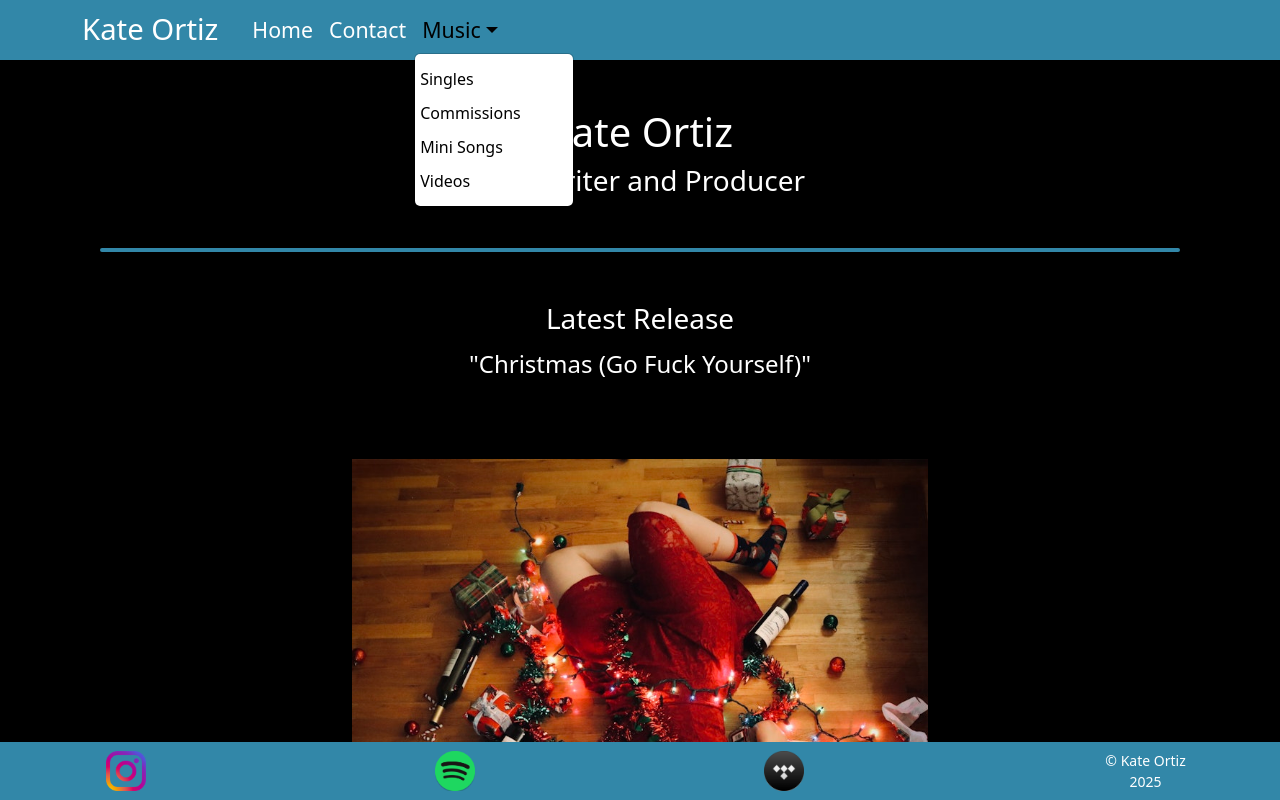
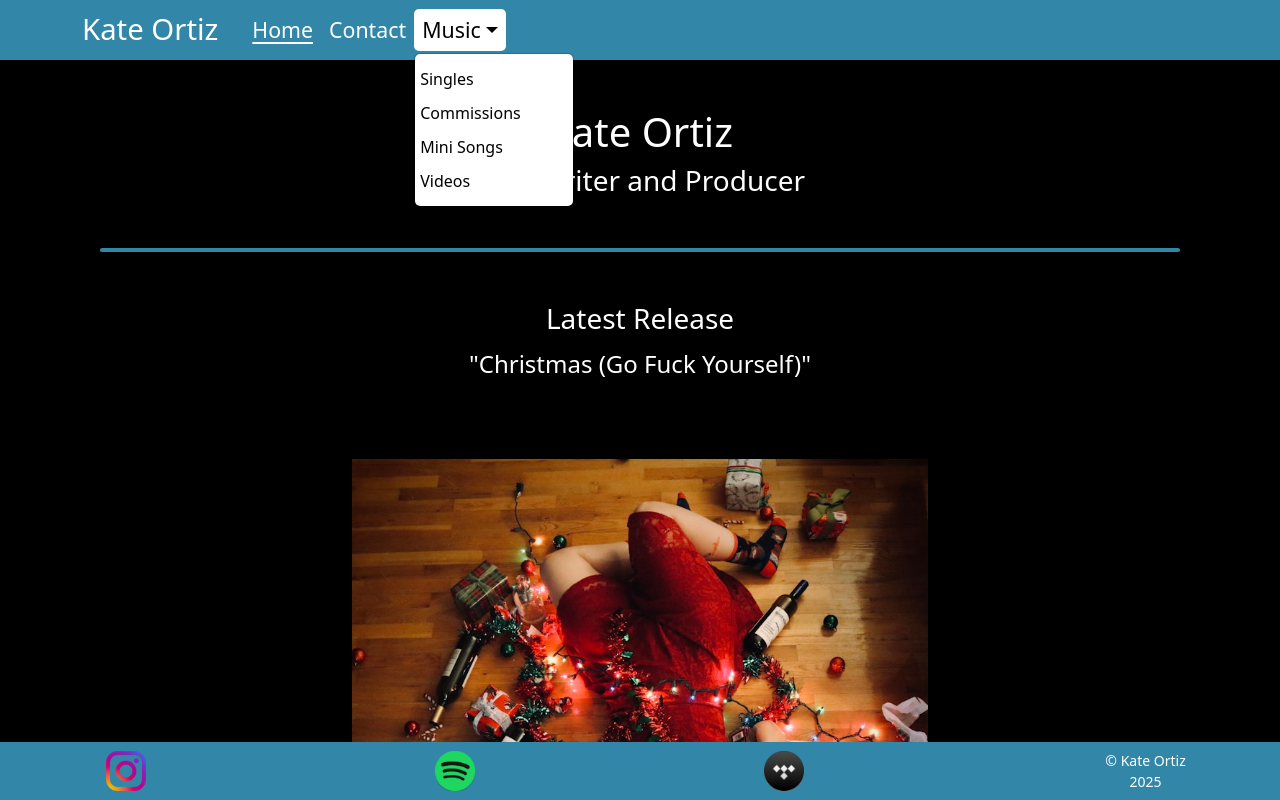
Before and after one commit to GEN7232/KateOrtiz, a React (Create React App) app: page / in a window 1280 px wide. Both pictures are taken after a click on the button "Music". Shown: the top 800 px of the page. Built offline with nearby package versions, Linux system fonts and the light colour scheme.

Commit message:
added underline to active page in navbar

```diff
--- a/src/App.css
+++ b/src/App.css
@@ -1026,6 +1026,8 @@ nav div.container button {
 
 div.nav-item.show.dropdown a {
     color: black;
+    background-color: white;
+    border-radius: 5px;
 }
 
 /*End mobile nav update*/
@@ -1037,3 +1039,11 @@ div.nav-item a {
 div#mini-songs-container, div#commissions-container, div#videos-container {
     margin-bottom: 100px;
 }
+
+/*Accessiblity Updates 12/12/25*/
+
+.navbar .nav-link.active,
+.dropdown-item.active {
+  text-decoration: underline;
+  text-underline-offset: 4px;
+}
--- a/src/App.js
+++ b/src/App.js
@@ -4,6 +4,7 @@ import {
   BrowserRouter as Router,
   Routes,
   Route,
+  NavLink,
 } from "react-router-dom";
 import Header from "./components/Navbar/Navbar";
 import Home from "./components/pages/Home";
--- a/src/components/Navbar/Navbar.js
+++ b/src/components/Navbar/Navbar.js
@@ -1,33 +1,49 @@
 import Container from "react-bootstrap/Container";
-import NavbarToggle from "react-bootstrap/esm/NavbarToggle";
 import Nav from "react-bootstrap/Nav";
 import Navbar from "react-bootstrap/Navbar";
 import NavDropdown from "react-bootstrap/NavDropdown";
+import { NavLink } from "react-router-dom";
 
 function ColorSchemesExample() {
   return (
     <>
       <Navbar collapseOnSelect expand="sm" id="navColor" variant="dark">
         <Container>
-          <Navbar.Brand href="/">Kate Ortiz</Navbar.Brand>
+          <Navbar.Brand as={NavLink} to="/">
+            Kate Ortiz
+          </Navbar.Brand>
+
           <Navbar.Toggle aria-controls="basic-navbar-nav" />
+
           <Navbar.Collapse id="basic-navbar-nav">
             <Nav className="me-auto">
-              <Nav.Link href="/">Home</Nav.Link>
-              <Nav.Link href="/contact">Contact</Nav.Link>
+
+              <Nav.Link as={NavLink} to="/" end>
+                Home
+              </Nav.Link>
+
+              <Nav.Link as={NavLink} to="/contact">
+                Contact
+              </Nav.Link>
+
               <NavDropdown title="Music" id="basic-nav-dropdown">
-                <NavDropdown.Item className="dropdown" href="/singles">
+
+                <NavDropdown.Item as={NavLink} to="/singles">
                   Singles
                 </NavDropdown.Item>
-                <NavDropdown.Item className="dropdown" href="/commissions">
+
+                <NavDropdown.Item as={NavLink} to="/commissions">
                   Commissions
                 </NavDropdown.Item>
-                <NavDropdown.Item className="dropdown" href="/mini-songs">
+
+                <NavDropdown.Item as={NavLink} to="/mini-songs">
                   Mini Songs
                 </NavDropdown.Item>
-                <NavDropdown.Item className="dropdown" href="/videos">
+
+                <NavDropdown.Item as={NavLink} to="/videos">
                   Videos
                 </NavDropdown.Item>
+
               </NavDropdown>
             </Nav>
           </Navbar.Collapse>
```
